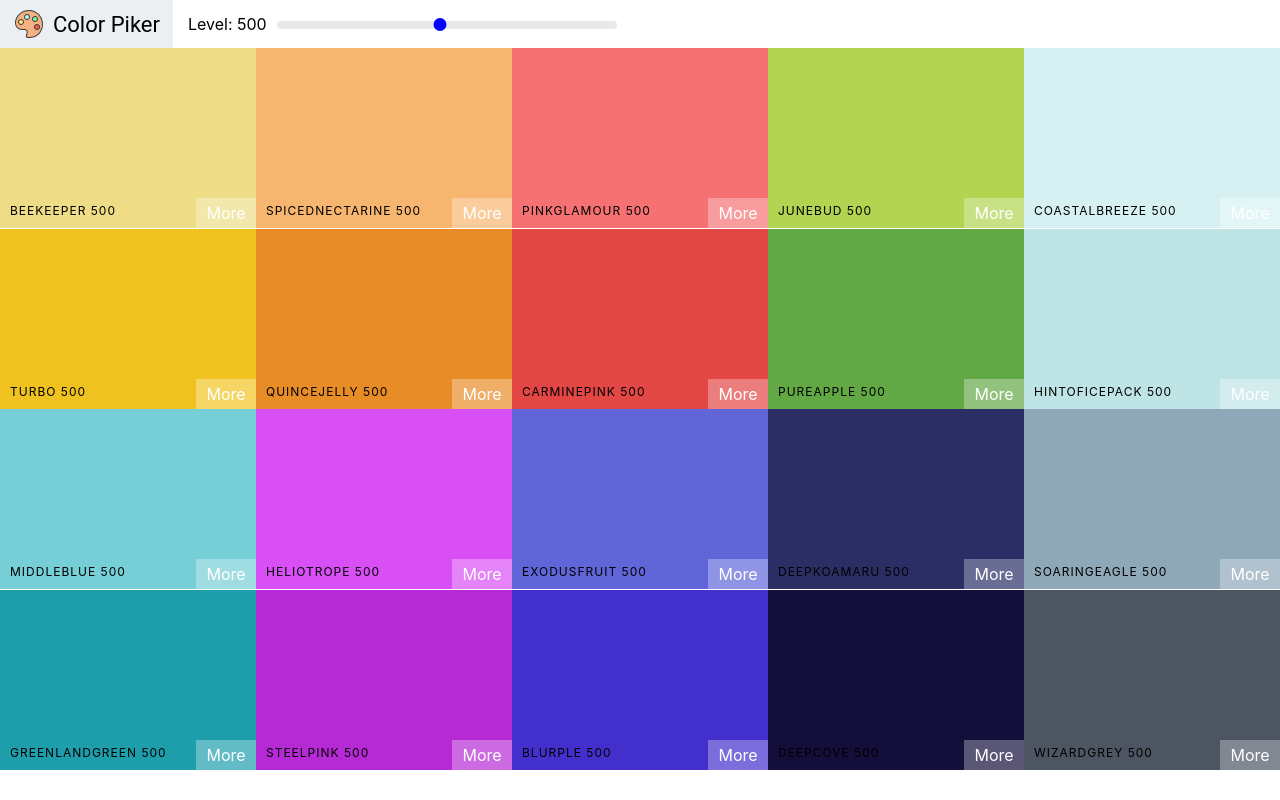
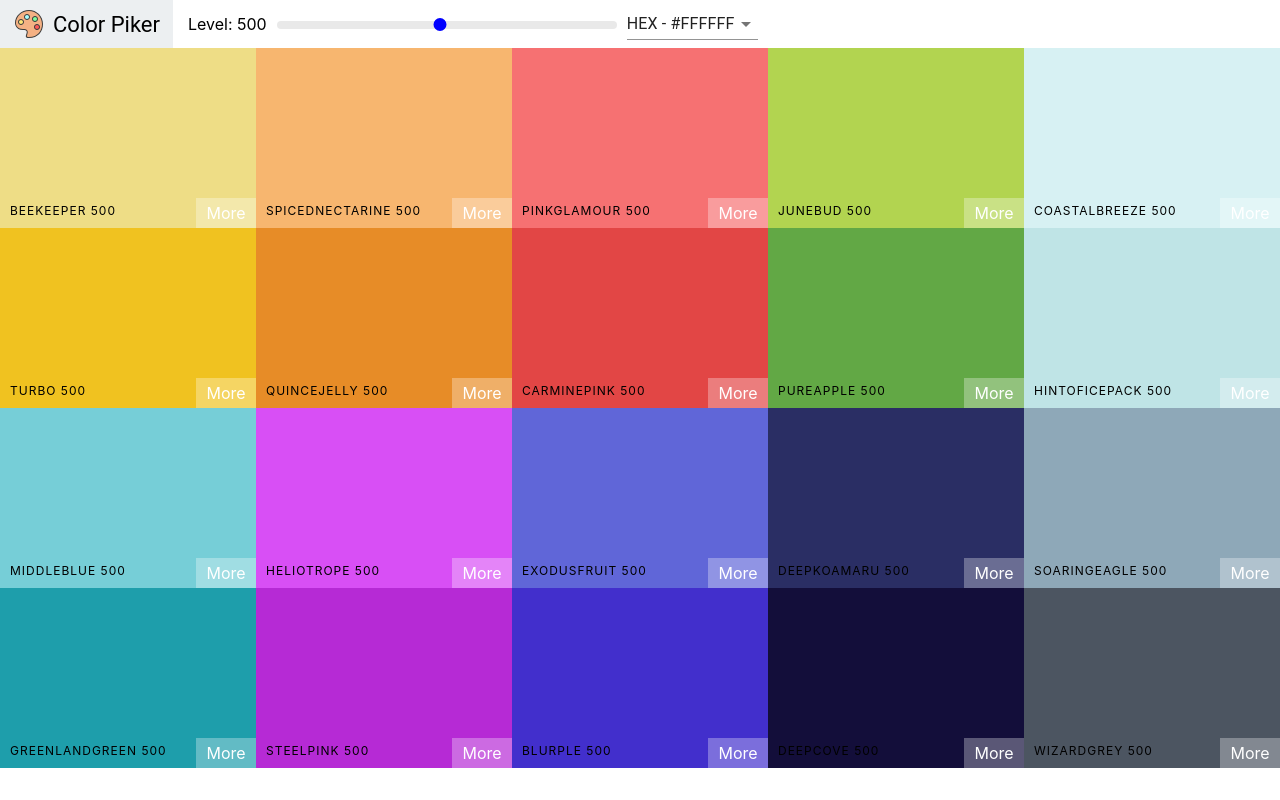
Before and after one commit to Lukazovic/color-palettes-react-app, a React (Create React App) app: page /palette/flat-ui-colors-american in a window 1280 px wide. Built offline with nearby package versions, Linux system fonts and the light colour scheme.

Commit message:
Add Select and Material UI

```diff
--- a/package.json
+++ b/package.json
@@ -3,6 +3,7 @@
   "version": "0.1.0",
   "private": true,
   "dependencies": {
+    "@material-ui/core": "^4.9.10",
     "@testing-library/jest-dom": "^4.2.4",
     "@testing-library/react": "^9.3.2",
     "@testing-library/user-event": "^7.1.2",
--- a/src/ColorBox.css
+++ b/src/ColorBox.css
@@ -5,7 +5,7 @@
   display: inline-block;
   position: relative;
   cursor: pointer;
-  margin-bottom: -3.5px;
+  margin-bottom: -4px;
 }
 
 .copy-button {
--- a/src/Navbar.js
+++ b/src/Navbar.js
@@ -1,12 +1,24 @@
 import React, { Component } from "react";
+import Select from "@material-ui/core/Select";
+import MenuItem from "@material-ui/core/MenuItem";
 import Slider from "rc-slider";
 import logo from "./logo.svg";
 import "rc-slider/assets/index.css";
 import "./Navbar.css";
 
 export default class Navbar extends Component {
+  constructor(props) {
+    super(props);
+    this.state = { format: "hex" };
+    this.handleSelectChange = this.handleSelectChange.bind(this);
+  }
+  handleSelectChange(evt) {
+    this.setState({ format: evt.target.value });
+    this.props.changeFormat(evt.target.value);
+  }
   render() {
-    const { level, changeLevel } = this.props;
+    const { level, changeLevel, changeFormat } = this.props;
+    const { format } = this.state;
     return (
       <header className="Navbar">
         <div className="logo">
@@ -25,6 +37,13 @@
             />
           </div>
         </div>
+        <div className="select-container">
+          <Select value={format} onChange={this.handleSelectChange}>
+            <MenuItem value="hex">HEX - #FFFFFF</MenuItem>
+            <MenuItem value="rgb">RGB - rgb(255, 255, 255)</MenuItem>
+            <MenuItem value="rgba">RGBA - rgba (255, 255, 255, 1.0)</MenuItem>
+          </Select>
+        </div>
       </header>
     );
   }
--- a/src/Palette.js
+++ b/src/Palette.js
@@ -6,21 +6,29 @@
 export default class Palette extends Component {
   constructor(props) {
     super(props);
-    this.state = { level: 500 };
+    this.state = { level: 500, format: "hex" };
     this.handleLevelChange = this.handleLevelChange.bind(this);
+    this.hangleFormatChange = this.hangleFormatChange.bind(this);
   }
   handleLevelChange(level) {
     this.setState({ level });
   }
+  hangleFormatChange(value) {
+    this.setState({ format: value });
+  }
   render() {
     const { colors } = this.props.palette;
-    const { level } = this.state;
+    const { level, format } = this.state;
     const colorBoxes = colors[level].map(color => (
-      <ColorBox background={color.hex} name={color.name} />
+      <ColorBox background={color[format]} name={color.name} />
     ));
     return (
       <div className="Palette">
-        <Navbar level={level} changeLevel={this.handleLevelChange} />
+        <Navbar
+          level={level}
+          changeLevel={this.handleLevelChange}
+          changeFormat={this.hangleFormatChange}
+        />
         {/* navbar */}
         <div className="Palette-colors">{colorBoxes}</div>
         {/* Footer */}
--- a/src/utils/colorHelpers.js
+++ b/src/utils/colorHelpers.js
@@ -20,7 +20,7 @@
         rgb: chroma(scale[index]).css(),
         rgba: chroma(scale[index])
           .css()
-          .replace("rgba", "rgba")
+          .replace("rgb", "rgba")
           .replace(")", ",1.0)"),
       })
     );
```
Also changed, not shown: 1 other file (tests, documents, lock files or other folders).
